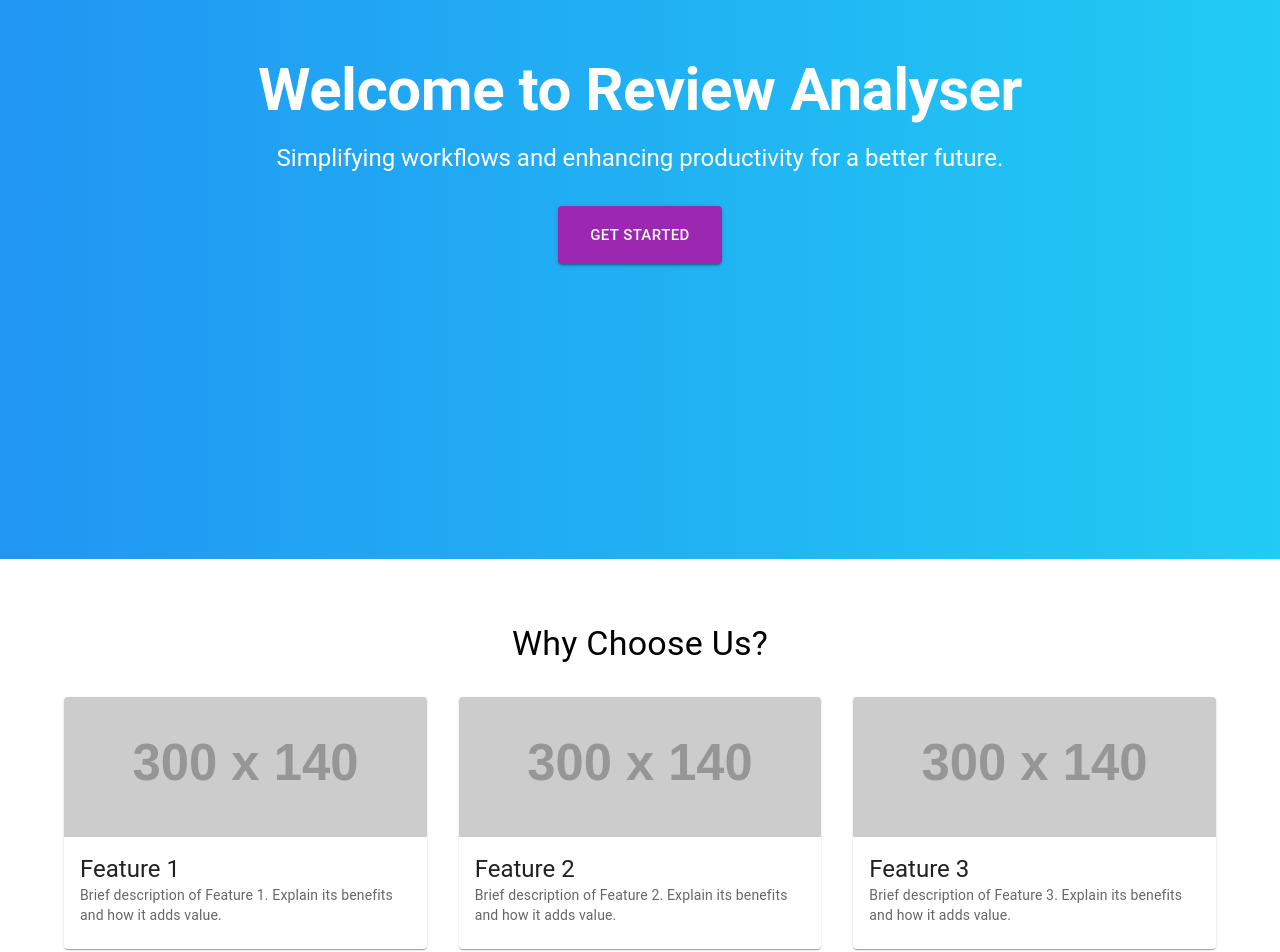
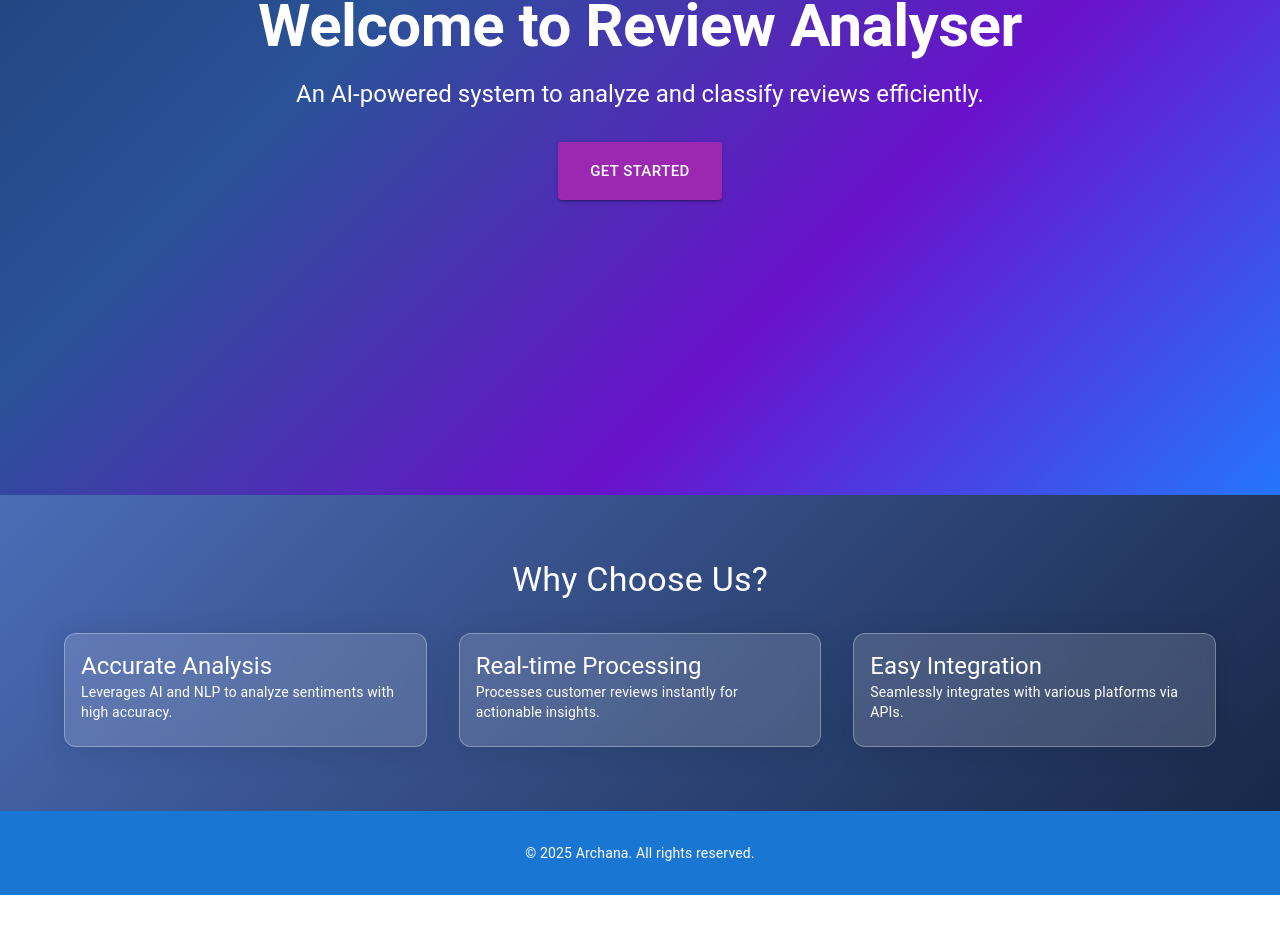
Before and after one commit to Archana29Nandisha/fyp, a React (Create React App) app in the folder frontend/: page / in a window 1280 px wide. Shown: the part 305-1257 px from the top of the page. After the commit the page ends 1200 px from the top, so only its background shows below. Built offline with nearby package versions, Linux system fonts and the light colour scheme.

Commit message:
Update LandingPage.jsx

```diff
--- a/frontend/src/components/LandingPage.jsx
+++ b/frontend/src/components/LandingPage.jsx
@@ -1,36 +1,31 @@
 import React from "react";
-import {
-  Box,
-  Typography,
-  Button,
-  AppBar,
-  Toolbar,
-  Container,
-  Grid,
-  Card,
-  CardContent,
-  CardMedia,
-} from "@mui/material";
+import { motion } from "framer-motion";
+import { Container, Typography, Button, Box, Grid, Card, CardContent, AppBar, Toolbar } from "@mui/material";
+import { Link } from "react-router-dom";
+import ParticlesBg from "particles-bg"; // Adds animated particles background
 
 const LandingPage = () => {
   return (
     <>
-      {/* Header Section */}
-      <AppBar position="static" sx={{ backgroundColor: "#1976d2" }}>
+      {/* Navigation Bar */}
+      <AppBar position="fixed" sx={{ background: "rgba(30, 60, 114, 0.9)", backdropFilter: "blur(10px)" }}>
         <Toolbar>
           <Typography variant="h6" sx={{ flexGrow: 1 }}>
             Review Analyser
           </Typography>
-          <Button color="inherit" href="/login">
+          <Button color="inherit" component={Link} to="/login" sx={{ mr: 2 }}>
             Login
           </Button>
-          <Button color="inherit" href="/register">
+          <Button variant="contained" color="secondary" component={Link} to="/register">
             Sign Up
           </Button>
         </Toolbar>
       </AppBar>
 
-      {/* Hero Section */}
+      {/* Particles Background */}
+      <ParticlesBg type="circle" bg={true} />
+
+      {/* Hero Section with Gradient Background */}
       <Box
         sx={{
           height: "100vh",
@@ -38,105 +33,79 @@ const LandingPage = () => {
           flexDirection: "column",
           justifyContent: "center",
           alignItems: "center",
-          background: "linear-gradient(to right, #2196f3, #21cbf3)",
+          background: "linear-gradient(135deg, #1e3c72, #2a5298, #6a11cb, #2575fc)",
           color: "#fff",
           textAlign: "center",
+          position: "relative",
         }}
       >
+        <motion.div initial={{ opacity: 0, y: -50 }} animate={{ opacity: 1, y: 0 }} transition={{ duration: 1 }}>
           <Typography variant="h2" sx={{ fontWeight: "bold", mb: 2 }}>
             Welcome to Review Analyser
           </Typography>
+        </motion.div>
+        <motion.div initial={{ opacity: 0, y: 50 }} animate={{ opacity: 1, y: 0 }} transition={{ duration: 1, delay: 0.5 }}>
           <Typography variant="h5" sx={{ mb: 4 }}>
-          Simplifying workflows and enhancing productivity for a better future.
+            An AI-powered system to analyze and classify reviews efficiently.
           </Typography>
-        <Button
-          variant="contained"
-          color="secondary"
-          size="large"
-          sx={{ px: 4, py: 2 }}
-          href="/register"
-        >
+        </motion.div>
+        <motion.div initial={{ scale: 0 }} animate={{ scale: 1 }} transition={{ duration: 0.5, delay: 1 }}>
+          <Button variant="contained" color="secondary" size="large" sx={{ px: 4, py: 2 }} component={Link} to="/register">
             Get Started
           </Button>
+        </motion.div>
       </Box>
 
-      {/* Features Section */}
-      <Container sx={{ py: 8 }} id="features">
+      {/* Features Section with a Gradient Background */}
+      <Box
+        sx={{
+          py: 8,
+          background: "linear-gradient(135deg, #4b6cb7, #182848)",
+          color: "#fff",
+        }}
+        id="features"
+      >
+        <Container>
           <Typography variant="h4" sx={{ textAlign: "center", mb: 4 }}>
             Why Choose Us?
           </Typography>
-        <Grid container spacing={4}>
-          <Grid item xs={12} sm={6} md={4}>
-            <Card sx={{ height: "100%" }}>
-              <CardMedia
-                component="img"
-                height="140"
-                image="https://via.placeholder.com/300x140"
-                alt="Feature 1"
-              />
+          <Grid container spacing={4} justifyContent="center">
+            {["Accurate Analysis", "Real-time Processing", "Easy Integration"].map((feature, index) => (
+              <Grid item xs={12} sm={6} md={4} key={index}>
+                <motion.div initial={{ opacity: 0, scale: 0.8 }} animate={{ opacity: 1, scale: 1 }} transition={{ duration: 0.5, delay: index * 0.3 }}>
+                  <Card
+                    sx={{
+                      height: "100%",
+                      background: "rgba(255, 255, 255, 0.15)", // Transparent white
+                      backdropFilter: "blur(10px)", // Blur effect
+                      borderRadius: "12px",
+                      border: "1px solid rgba(255, 255, 255, 0.3)",
+                      boxShadow: "0 4px 30px rgba(0, 0, 0, 0.1)",
+                      color: "#fff",
+                    }}
+                  >
                     <CardContent>
-                <Typography variant="h5" component="div">
-                  Feature 1
-                </Typography>
-                <Typography variant="body2" color="text.secondary">
-                  Brief description of Feature 1. Explain its benefits and how
-                  it adds value.
+                      <Typography variant="h5">{feature}</Typography>
+                      <Typography variant="body2">
+                        {feature === "Accurate Analysis"
+                          ? "Leverages AI and NLP to analyze sentiments with high accuracy."
+                          : feature === "Real-time Processing"
+                          ? "Processes customer reviews instantly for actionable insights."
+                          : "Seamlessly integrates with various platforms via APIs."}
                       </Typography>
                     </CardContent>
                   </Card>
+                </motion.div>
               </Grid>
-          <Grid item xs={12} sm={6} md={4}>
-            <Card sx={{ height: "100%" }}>
-              <CardMedia
-                component="img"
-                height="140"
-                image="https://via.placeholder.com/300x140"
-                alt="Feature 2"
-              />
-              <CardContent>
-                <Typography variant="h5" component="div">
-                  Feature 2
-                </Typography>
-                <Typography variant="body2" color="text.secondary">
-                  Brief description of Feature 2. Explain its benefits and how
-                  it adds value.
-                </Typography>
-              </CardContent>
-            </Card>
-          </Grid>
-          <Grid item xs={12} sm={6} md={4}>
-            <Card sx={{ height: "100%" }}>
-              <CardMedia
-                component="img"
-                height="140"
-                image="https://via.placeholder.com/300x140"
-                alt="Feature 3"
-              />
-              <CardContent>
-                <Typography variant="h5" component="div">
-                  Feature 3
-                </Typography>
-                <Typography variant="body2" color="text.secondary">
-                  Brief description of Feature 3. Explain its benefits and how
-                  it adds value.
-                </Typography>
-              </CardContent>
-            </Card>
-          </Grid>
+            ))}
           </Grid>
         </Container>
+      </Box>
 
       {/* Footer Section */}
-      <Box
-        sx={{
-          py: 4,
-          backgroundColor: "#1976d2",
-          color: "#fff",
-          textAlign: "center",
-        }}
-      >
+      <Box sx={{ py: 4, backgroundColor: "#1976d2", color: "#fff", textAlign: "center" }}>
         <Typography variant="body2">
-          &copy; {new Date().getFullYear()} Archana All rights reserved.
+          &copy; {new Date().getFullYear()} Archana. All rights reserved.
         </Typography>
       </Box>
     </>
```
Lines whose indentation alone changed are shown as unchanged.
